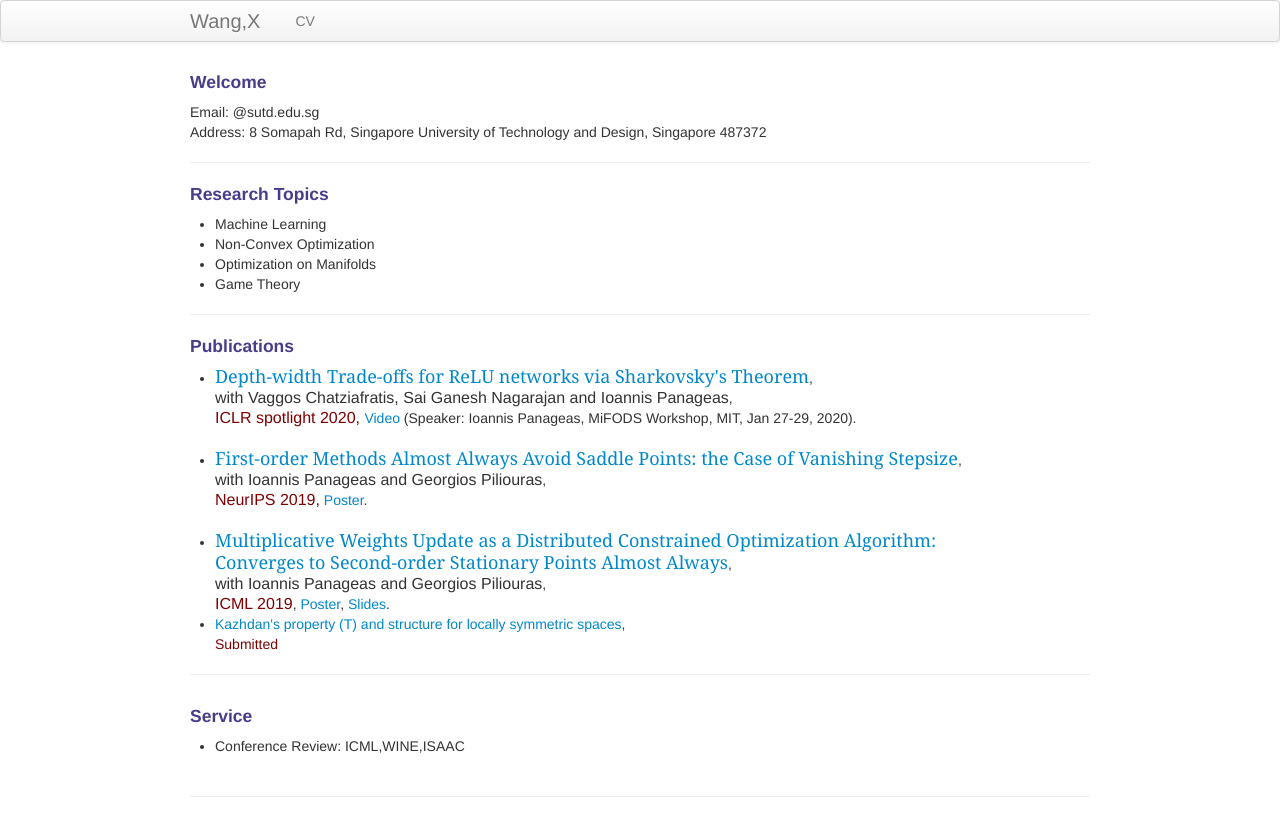
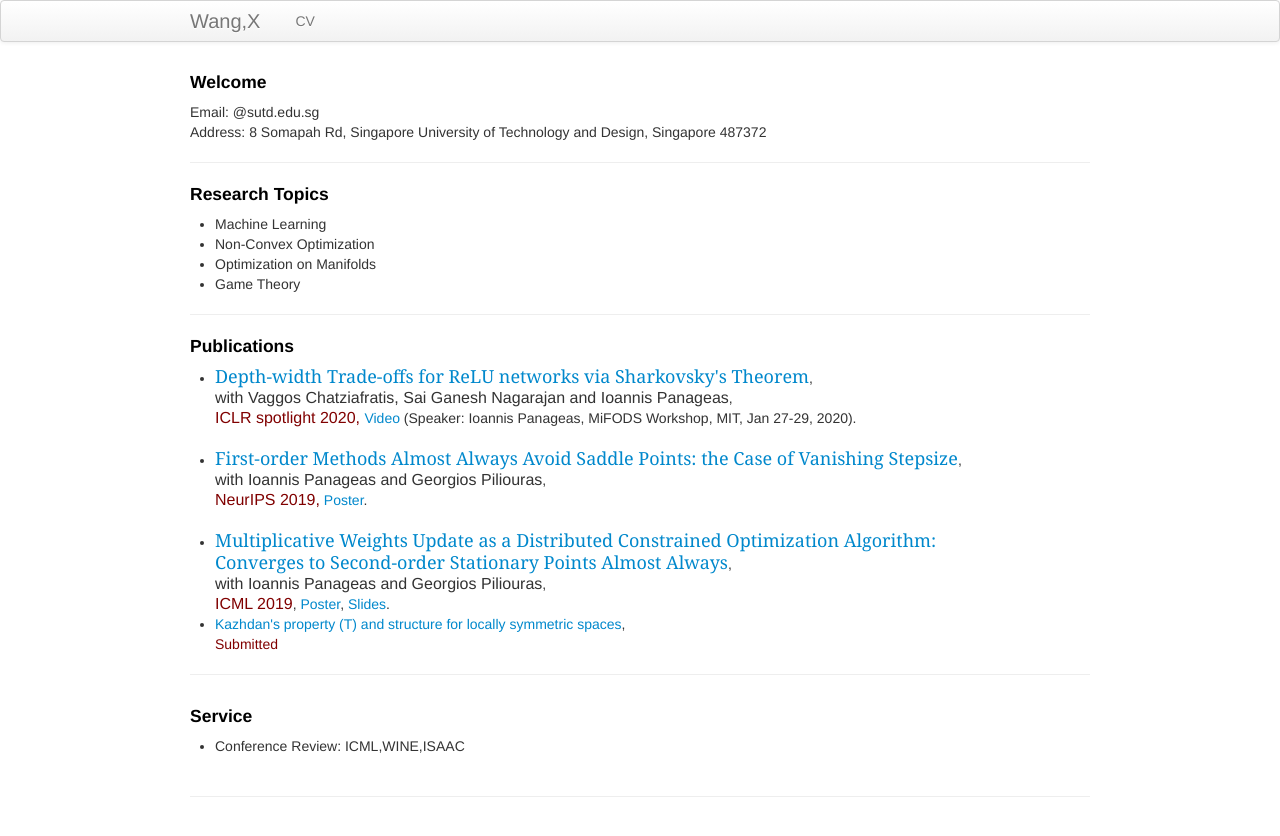
Before and after one commit to xiiaowang/xiiaowang.github.io, a Jekyll site: the page built from index.md, in a window 1280 px wide. Shown: the top 836 px of the page. Built offline with Jekyll 4.4.1, drawn with Linux system fonts in a browser that asks for light colours.

Commit message:
Update my_custom_css.css

```diff
--- a/assets/themes/twitter/css/my_custom_css.css
+++ b/assets/themes/twitter/css/my_custom_css.css
@@ -59,7 +59,7 @@ td.right {
 
 
 h1, h2, h3, h4 {
-    color: darkslateblue;
+    color: black;
 }
 
 .danger {
```
